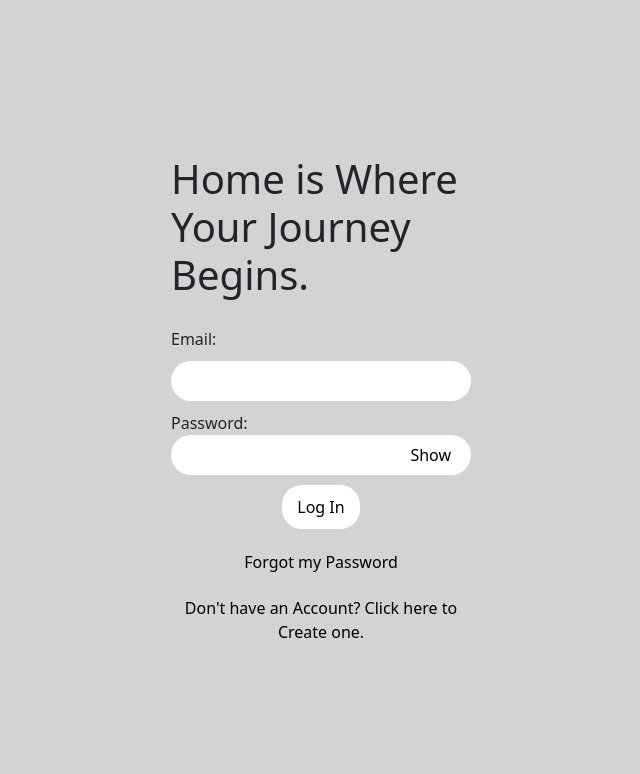
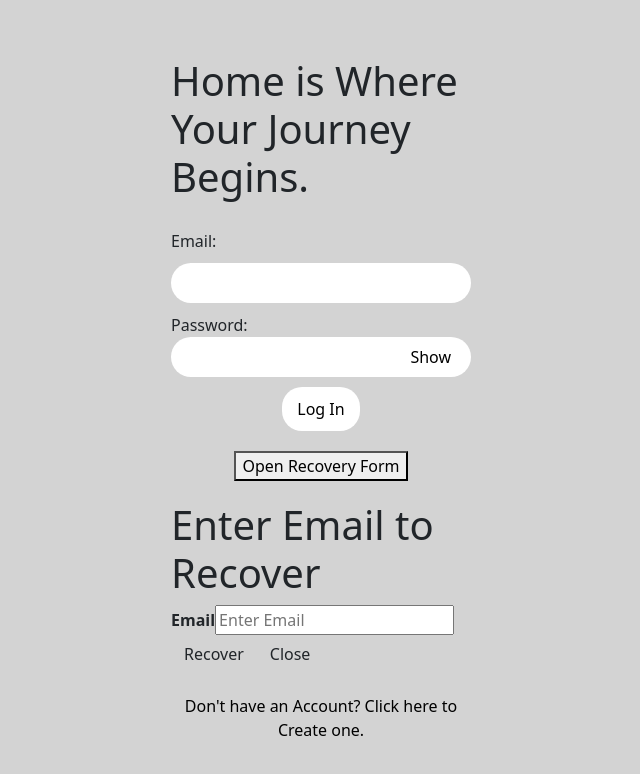
Before and after one commit to JackKrueckeberg/CS307TeamCodeBase, a React (Create React App) app in the folder FindYourHome/client/: page / in a window 1280 px wide. Shown: the top 774 px of the page, without its empty margins (319-959 px from the left). Built offline with nearby package versions, Linux system fonts and the light colour scheme.

Commit message:
Recovery email initial commit, can't test

```diff
--- a/FindYourHome/client/src/components/login.jsx
+++ b/FindYourHome/client/src/components/login.jsx
@@ -5,6 +5,7 @@ export const Login = () => {
     const [email, setEmail] = useState('');
     const [password, setPassword] = useState('');
     const [showPassword, setShowPassword] = useState(false);
+    const [showRecoverForm, setShowRecoverFrom] = useState(false);
     const timeoutRef = useRef(null);
 
 
@@ -29,6 +30,14 @@ export const Login = () => {
             }, 20000); // Hide after 20 seconds
         }
     };
+
+    function openRecoveryForm() {
+        document.getElementById("recoveryForm").style.display = "block";
+    }
+
+    function closeRecoveryForm() {
+        document.getElementById("recoveryForm").style.display = "none";
+    }
 
     useEffect(() => {
         return () => {
@@ -60,14 +69,28 @@ export const Login = () => {
                         className={`${styles.button} ${styles.togglePassword}`}
                         data-show={!showPassword ? "true" : "false"}
                     >
-                        {showPassword ? 'Hide' : 'Show'}
+                    {showPassword ? 'Hide' : 'Show'}
                     </button>
 
                 </div>
 
                 <button type="submit" className={styles.button}>Log In</button>
             </form>
-            <button type="button" className={styles.account}>Forgot my Password</button>
+
+            <button class="open-recover-form" onclick="openRecoveryForm()">Open Recovery Form</button>
+
+            <div class="form-popup" id="recoveryForm">
+                <form action="/action_page.php" class="form-container">
+                    <h1>Enter Email to Recover</h1>
+
+                    <label for="email"><b>Email</b></label>
+                    <input type="email" placeholder="Enter Email" name="email" required/>
+
+                    <button type="submit" class="btn">Recover</button>
+                    <button type="button" class="btn cancel" onclick="closeForm()">Close</button>
+                </form>
+            </div>
+
             <button type="button" className={styles.account}>Don't have an Account? Click here to Create one.</button>
 
         </div>
```
